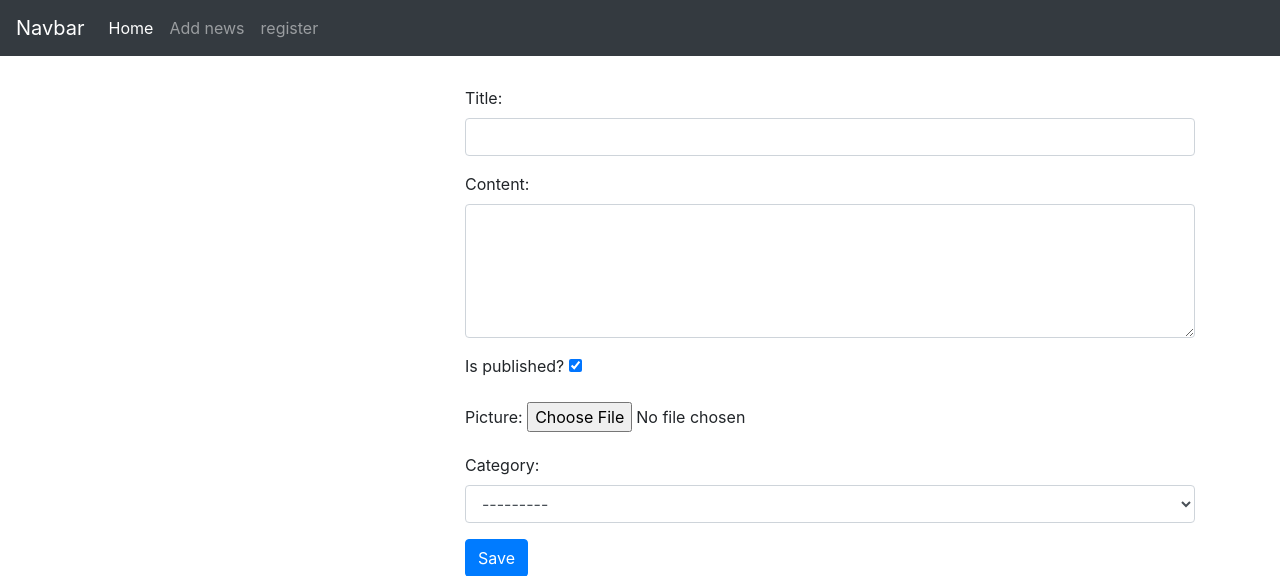
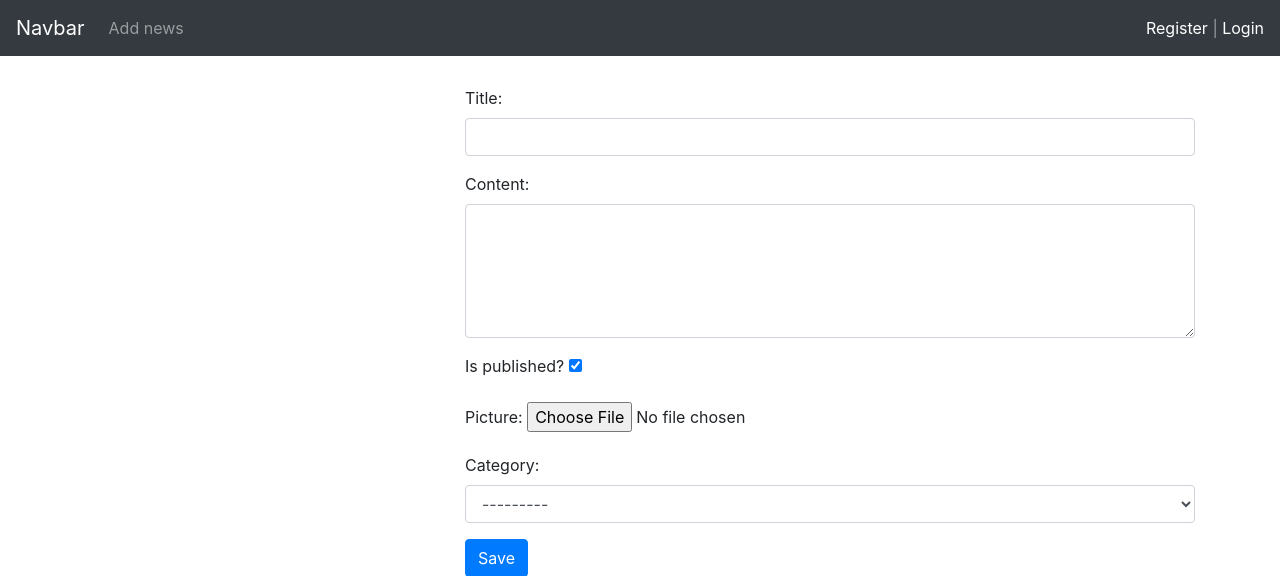
Before and after one commit to DavidMares22/news-site, a Django app: page /add/ in a window 1280 px wide. Shown: the top 576 px of the page. Run offline with Django 3.2, Linux system fonts and the light colour scheme; data that the repository does not hold is empty; some libraries are stand-ins or nearby versions.

Commit message:
login, logout, welcome text

```diff
--- a/news/forms.py
+++ b/news/forms.py
@@ -2,8 +2,17 @@ from django import forms
 from .models import Category
 import re
 from django.core.exceptions import ValidationError
-from django.contrib.auth.forms import UserCreationForm
+from django.contrib.auth.forms import UserCreationForm, AuthenticationForm
 from django.contrib.auth.models import User
+
+
+
+class UserLoginForm(AuthenticationForm):
+    username = forms.CharField(widget=forms.TextInput(attrs={'class': 'form-control'}))
+    password = forms.CharField(widget=forms.PasswordInput(attrs={'class': 'form-control'}))
+    class Meta:
+        model = User
+        fields = ['username','password']
 
 
 class RegisterForm(UserCreationForm):
--- a/news/models.py
+++ b/news/models.py
@@ -13,6 +13,9 @@ class News(models.Model):
     photo = models.ImageField(upload_to='photos/%Y/%m/%d/', blank=True)
     is_published = models.BooleanField(default=True)
     category = models.ForeignKey('Category', null=True, on_delete=models.PROTECT ,blank=True)
+
+    class Meta:
+        ordering = ['-id']
 
     def get_absolute_url(self):
         return reverse('news_post', kwargs={"id": self.pk})
--- a/news/urls.py
+++ b/news/urls.py
@@ -7,5 +7,7 @@ urlpatterns = [
     path('category/<int:id>',get_category,name='category'),
     path('news/<int:id>',news_post,name='news_post'),
     path('add/', add_post,name='add_post'),
-    path('register/',register,name='register')
+    path('register/',register,name='register'),
+    path('login/',login,name='login'),
+    path('logout/',logout,name='logout')
 ]
--- a/news/views.py
+++ b/news/views.py
@@ -2,10 +2,12 @@ from django.shortcuts import render, get_object_or_404,redirect
 from django.http import HttpResponse
 from .models import News,Category
 
-from .forms import NewsForm,RegisterForm
+from .forms import NewsForm,RegisterForm, UserLoginForm
 from django.core.paginator import Paginator
 from django.contrib import messages
-
+from django.contrib.auth import login as do_login
+from django.contrib.auth import authenticate
+from django.contrib.auth import logout as do_logout
 
 
 
@@ -15,7 +17,7 @@ def index(request):
 
     page_number = request.GET.get('page')
     page_obj = paginator.get_page(page_number)
-    # print(request.user)
+    print(request.user)
     return render(request,'news/index.html',{'page_obj':page_obj})
 
 
@@ -57,9 +59,31 @@ def register(request):
         if form.is_valid():
             form.save()
             messages.success(request,'Account succesfully created')
-            return redirect('home')
+            return redirect('login')
         else:
             messages.error(request,'An error ocurred')
     else:
         form = RegisterForm()
     return render(request,'news/register.html',{'form':form})
+
+
+def login(request):
+    form = UserLoginForm()
+    if request.method == 'POST':
+        form = UserLoginForm(data=request.POST)
+        if form.is_valid():
+            username = form.cleaned_data['username']
+            password = form.cleaned_data['password']
+            user = authenticate(username=username, password=password)
+
+            if user is not None:
+                do_login(request, user)
+                return redirect('home')
+
+    return render(request,'news/login.html',{'form':form})
+
+
+
+def logout(request):
+    do_logout(request)
+    return redirect('login')
--- a/templates/news/includes/_navbar.html
+++ b/templates/news/includes/_navbar.html
@@ -8,17 +8,20 @@
 
     <div class="collapse navbar-collapse" id="navbarSupportedContent">
       <ul class="navbar-nav mr-auto">
-        <li class="nav-item active">
-          <a class="nav-link" href="#">Home <span class="sr-only">(current)</span></a>
-        </li>
+
         <li class="nav-item">
           <a class="nav-link" href="{% url 'add_post' %}">Add news</a>
         </li>
 
-        <li class="nav-item">
-          <a class="nav-link " href="{% url 'register' %}" >register</a>
-        </li>
       </ul>
+
+      <span class="navbar-text">
+            {% if request.user.is_authenticated %}
+            Welcome, {{ user.username }} | <a href="{% url 'logout' %}">Logout</a>
+            {% else %}
+            <a href="{% url 'register' %}">Register</a> | <a href="{% url 'login' %}">Login</a>
+            {% endif %}
+        </span>
 
     </div>
   </nav>
```
Also changed, not shown: templates/news/login.html (added, +30 -0 lines).
